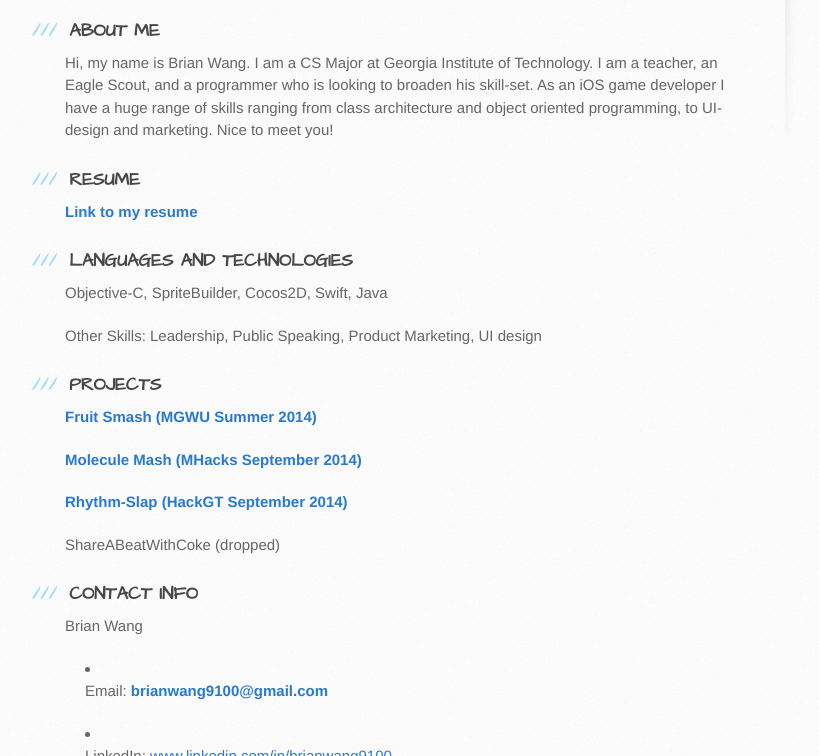
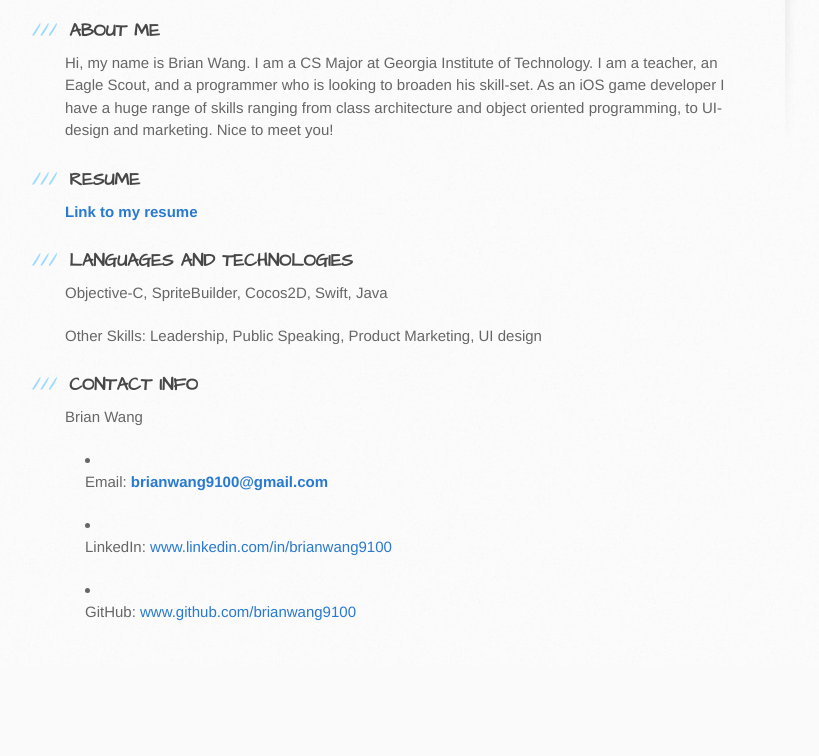
Before and after one commit to brianwang9100/brianwang9100.github.io, a plain HTML site: page index.html in a window 1280 px wide. Shown: the part 599-1355 px from the top of the page, without its empty margins (105-924 px from the left). After the commit the page ends 1265 px from the top, so only its background shows below. Drawn offline with Linux system fonts and the light colour scheme.

Commit message:
Replace master branch with page content via GitHub

```diff
--- a/index.html
+++ b/index.html
@@ -31,7 +31,7 @@
           <p><img src="https://scontent-b-atl.xx.fbcdn.net/hphotos-xfp1/t31.0-8/1094066_941506962531049_2252822425000214388_o.jpg" alt=""></p>
 
 <h2>
-<a name="homebiographyprojects" class="anchor" href="#homebiographyprojects"><span class="octicon octicon-link"></span></a>||<a href="https://brianwang9100.github.com"><strong>HOME</strong></a>||<a href="Biography"><strong>BIOGRAPHY</strong></a>||<a href="Projects"><strong>PROJECTS</strong></a>||</h2>
+<a name="home---biography---projects" class="anchor" href="#home---biography---projects"><span class="octicon octicon-link"></span></a>|<a href="https://brianwang9100.github.com"><strong>HOME</strong></a>|   |<a href="Biography"><strong>BIOGRAPHY</strong></a>|   |<a href="Projects"><strong>PROJECTS</strong></a>|</h2>
 
 <h3>
 <a name="about-me" class="anchor" href="#about-me"><span class="octicon octicon-link"></span></a>ABOUT ME</h3>
@@ -49,17 +49,6 @@
 <p>Objective-C, SpriteBuilder, Cocos2D, Swift, Java</p>
 
 <p>Other Skills: Leadership, Public Speaking, Product Marketing, UI design</p>
-
-<h3>
-<a name="projects" class="anchor" href="#projects"><span class="octicon octicon-link"></span></a>PROJECTS</h3>
-
-<p><a href="Fruit-Smash"><strong>Fruit Smash (MGWU Summer 2014)</strong></a></p>
-
-<p><a href="Molecule-Mash"><strong>Molecule Mash (MHacks September 2014)</strong></a></p>
-
-<p><a href="Rhythm-Slap"><strong>Rhythm-Slap (HackGT September 2014)</strong></a></p>
-
-<p>ShareABeatWithCoke (dropped)</p>
 
 <h3>
 <a name="contact-info" class="anchor" href="#contact-info"><span class="octicon octicon-link"></span></a>CONTACT INFO</h3>
```
Also changed, not shown: params.json (+1 -1 lines).
